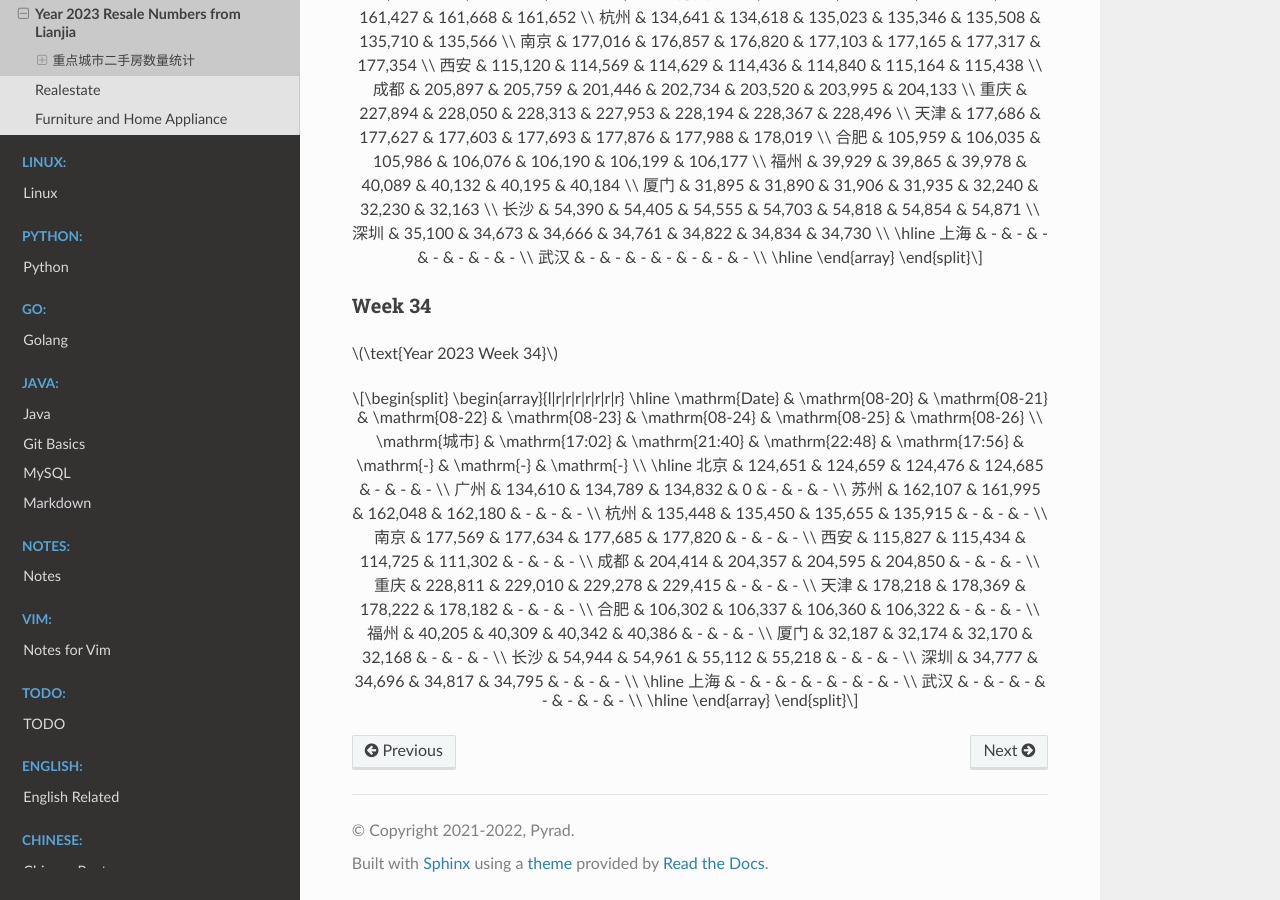
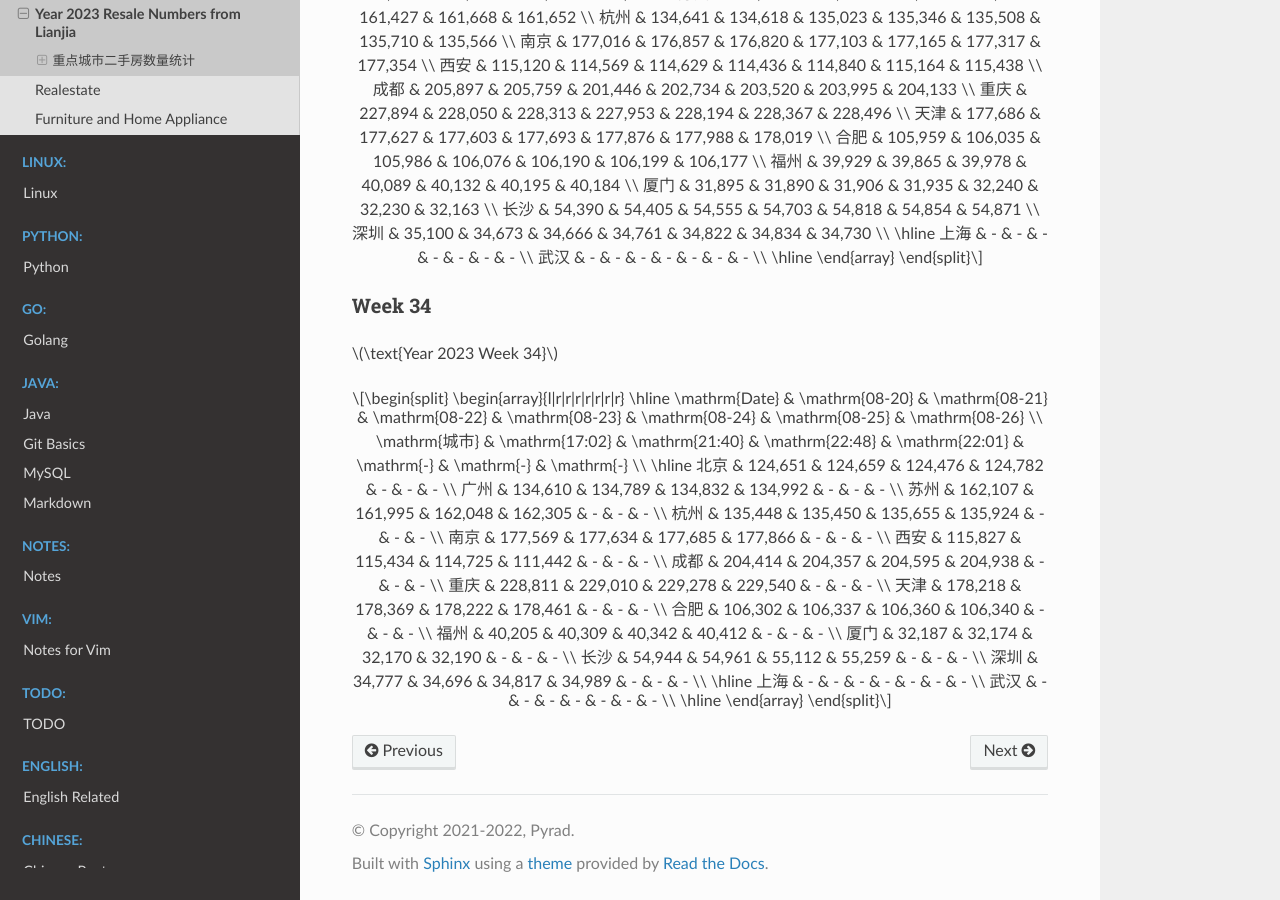
Before and after one commit to Pyrad/pyradnotes, a Sphinx documentation site: the page built from source/RealEstate/resalenumbers2023.md, in a window 1280 px wide and 900 px high, scrolled down 11950 px. Built offline with Sphinx 7.4.7 and the Read the Docs theme 2.0.0, drawn with Linux system fonts in a browser that asks for light colours; pages that are not in the unit, such as notebooks, are missing from menus; a script that is not in the unit is left out.

Commit message:
Realestate Update resale numbers 2023-08-23 22:01

```diff
--- a/source/RealEstate/resalenumbers2023.md
+++ b/source/RealEstate/resalenumbers2023.md
@@ -802,22 +802,22 @@ $$
 \begin{array}{l|r|r|r|r|r|r|r}
 \hline
 \mathrm{Date} & \mathrm{08-20} & \mathrm{08-21} & \mathrm{08-22} & \mathrm{08-23} & \mathrm{08-24} & \mathrm{08-25} & \mathrm{08-26} \\
-\mathrm{城市} & \mathrm{17:02} & \mathrm{21:40} & \mathrm{22:48} & \mathrm{17:56} & \mathrm{-} & \mathrm{-} & \mathrm{-} \\
+\mathrm{城市} & \mathrm{17:02} & \mathrm{21:40} & \mathrm{22:48} & \mathrm{22:01} & \mathrm{-} & \mathrm{-} & \mathrm{-} \\
 \hline
-北京 & 124,651 & 124,659 & 124,476 & 124,685 & - & - & - \\
-广州 & 134,610 & 134,789 & 134,832 & 0 & - & - & - \\
-苏州 & 162,107 & 161,995 & 162,048 & 162,180 & - & - & - \\
-杭州 & 135,448 & 135,450 & 135,655 & 135,915 & - & - & - \\
-南京 & 177,569 & 177,634 & 177,685 & 177,820 & - & - & - \\
-西安 & 115,827 & 115,434 & 114,725 & 111,302 & - & - & - \\
-成都 & 204,414 & 204,357 & 204,595 & 204,850 & - & - & - \\
-重庆 & 228,811 & 229,010 & 229,278 & 229,415 & - & - & - \\
-天津 & 178,218 & 178,369 & 178,222 & 178,182 & - & - & - \\
-合肥 & 106,302 & 106,337 & 106,360 & 106,322 & - & - & - \\
-福州 & 40,205 & 40,309 & 40,342 & 40,386 & - & - & - \\
-厦门 & 32,187 & 32,174 & 32,170 & 32,168 & - & - & - \\
-长沙 & 54,944 & 54,961 & 55,112 & 55,218 & - & - & - \\
-深圳 & 34,777 & 34,696 & 34,817 & 34,795 & - & - & - \\
+北京 & 124,651 & 124,659 & 124,476 & 124,782 & - & - & - \\
+广州 & 134,610 & 134,789 & 134,832 & 134,992 & - & - & - \\
+苏州 & 162,107 & 161,995 & 162,048 & 162,305 & - & - & - \\
+杭州 & 135,448 & 135,450 & 135,655 & 135,924 & - & - & - \\
+南京 & 177,569 & 177,634 & 177,685 & 177,866 & - & - & - \\
+西安 & 115,827 & 115,434 & 114,725 & 111,442 & - & - & - \\
+成都 & 204,414 & 204,357 & 204,595 & 204,938 & - & - & - \\
+重庆 & 228,811 & 229,010 & 229,278 & 229,540 & - & - & - \\
+天津 & 178,218 & 178,369 & 178,222 & 178,461 & - & - & - \\
+合肥 & 106,302 & 106,337 & 106,360 & 106,340 & - & - & - \\
+福州 & 40,205 & 40,309 & 40,342 & 40,412 & - & - & - \\
+厦门 & 32,187 & 32,174 & 32,170 & 32,190 & - & - & - \\
+长沙 & 54,944 & 54,961 & 55,112 & 55,259 & - & - & - \\
+深圳 & 34,777 & 34,696 & 34,817 & 34,989 & - & - & - \\
 \hline
 上海 & - & - & - & - & - & - & - \\
 武汉 & - & - & - & - & - & - & - \\
```
Also changed, not shown: 1 other file.
